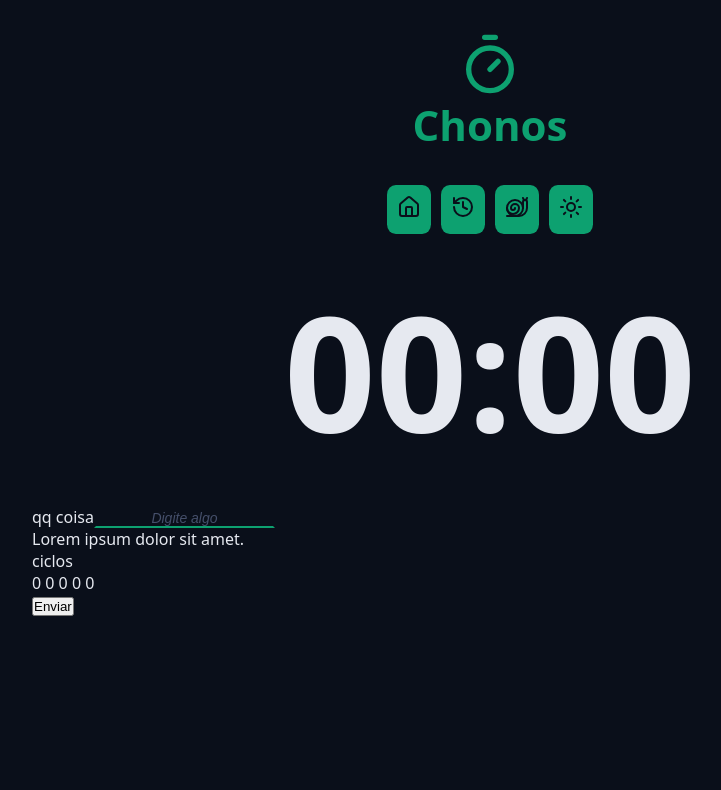
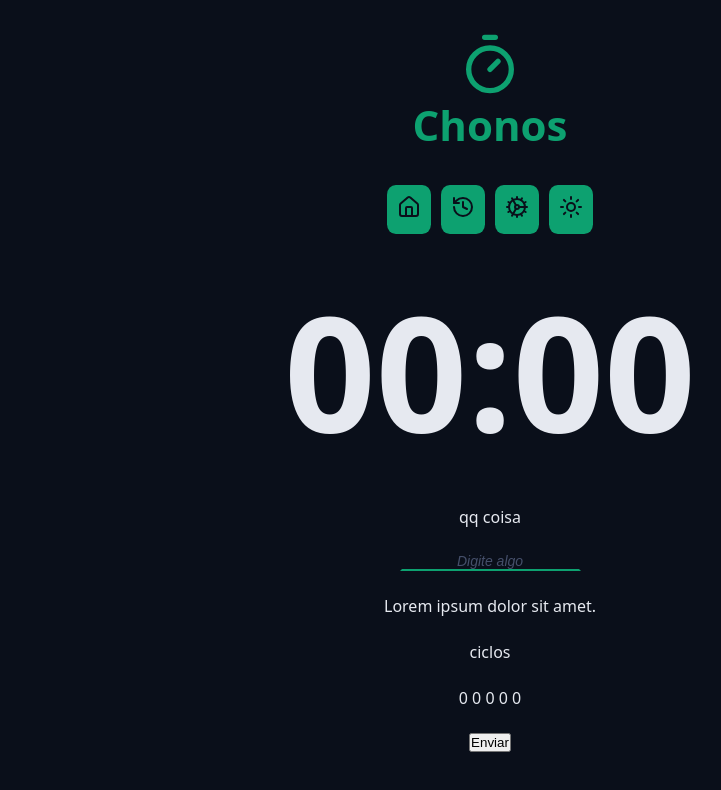
Before and after one commit to jaferdaltro/chronos-pomodoro, a React (Vite) app: page / in a window 1280 px wide. Shown: the top 790 px of the page, without its empty margins (150-871 px from the left). Built offline with nearby package versions, Linux system fonts and the light colour scheme.

Commit message:
Fix general configurations

```diff
--- a/src/components/Menu/index.tsx
+++ b/src/components/Menu/index.tsx
@@ -1,24 +1,21 @@
-import { HistoryIcon, HomeIcon, SnailIcon, SunIcon, TimerIcon } from 'lucide-react';
+import { CogIcon, HistoryIcon, HomeIcon, SunIcon } from 'lucide-react';
 import styles from './styles.module.css';
 
 export function Menu() {
   return (
-
     <nav className={styles.menu}>
-      <a className={styles.menuLink} href="#">
+      <a className={styles.menuLink} href='#'>
         <HomeIcon />
       </a>
-      <a className={styles.menuLink} href="#">
+      <a className={styles.menuLink} href='#'>
         <HistoryIcon />
       </a>
-      <a className={styles.menuLink} href="#">
-        <SnailIcon />
+      <a className={styles.menuLink} href='#'>
+        <CogIcon />
       </a>
-      <a className={styles.menuLink} href="#">
+      <a className={styles.menuLink} href='#'>
         <SunIcon />
       </a>
     </nav>
-
-
-  )
+  );
 }
--- a/src/styles/global.css
+++ b/src/styles/global.css
@@ -9,9 +9,35 @@ html {
 }
 
 body {
-  font-family: system-ui, -apple-system, BlinkMacSystemFont, 'Segoe UI', Roboto,
-    Oxygen, Ubuntu, Cantarell, 'Open Sans', 'Helvetica Neue', sans-serif;
+  font-family:
+    system-ui,
+    -apple-system,
+    BlinkMacSystemFont,
+    'Segoe UI',
+    Roboto,
+    Oxygen,
+    Ubuntu,
+    Cantarell,
+    'Open Sans',
+    'Helvetica Neue',
+    sans-serif;
   font-size: 1.6rem; /* 16px */
   background: var(--gray-900);
   color: var(--text-default);
 }
+
+form {
+  display: flex;
+  align-items: center;
+  justify-content: center;
+  flex-direction: column;
+  gap: 2.4rem;
+}
+
+.formRow {
+  display: flex;
+  align-items: center;
+  justify-content: center;
+  flex-direction: column;
+  gap: 2.4rem;
+}
```
